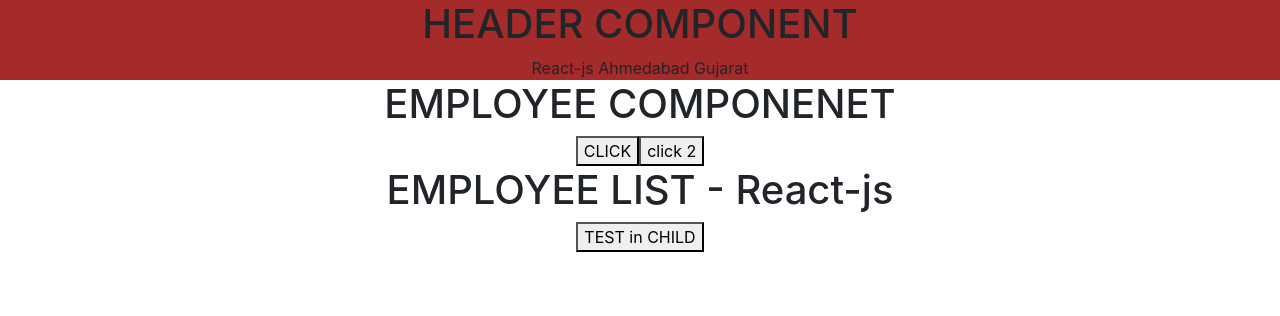
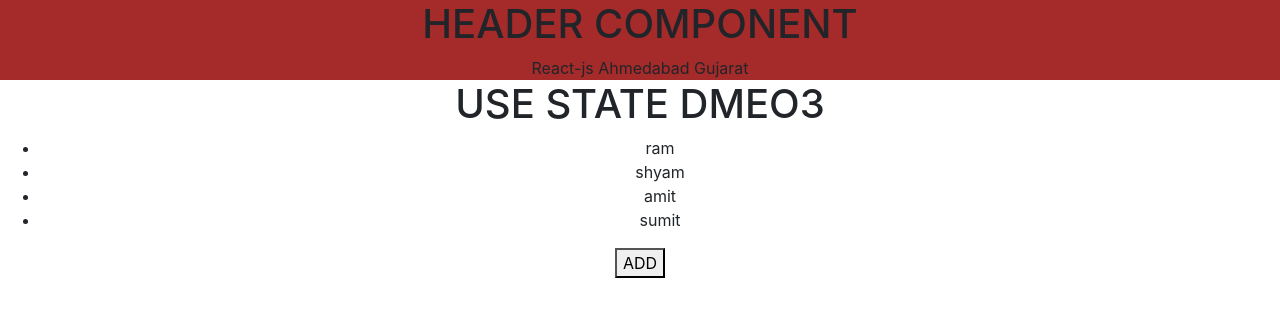
Before and after one commit to samirvithlani/2025-mern-evn, a React (Vite) app: page / in a window 1280 px wide. Shown: the top 316 px of the page. Built offline with nearby package versions, Linux system fonts and the light colour scheme.

Commit message:
useState demo

```diff
--- a/src/App.jsx
+++ b/src/App.jsx
@@ -9,6 +9,9 @@ import { MapDemo } from './components/MapDemo'
 import { MapDemo2 } from './components/MapDemo2'
 import { MapDemo3 } from './components/MapDemo3'
 import { Employee } from './components/Employee'
+import { UseStateDemo } from './components/UseStateDemo'
+import { UseStateDemo2 } from './components/UseStateDemo2'
+import { UseStateDemo3 } from './components/UseStateDemo3'
 
 function App() {
 
@@ -22,7 +25,9 @@ function App() {
   return (
    <div>
       <Header title ={title} address = {address}></Header>
-      <Employee title = {title}></Employee>
+      {/* <Employee title = {title}></Employee> */}
+      {/* <UseStateDemo2></UseStateDemo2> */}
+      <UseStateDemo3></UseStateDemo3>
       {/* <Content></Content> */}
       {/* <MapDemo></MapDemo> */}
       {/* <MapDemo2></MapDemo2> */}
--- /dev/null
+++ b/src/components/UseStateDemo.jsx
@@ -0,0 +1,23 @@
+import React, { useState } from 'react'
+
+export const UseStateDemo = () => {
+    //var count = 0;
+    const[count,setCount]=useState(0) // 0 inital value...
+    //count -> state variable..
+    //setCount --> function : to make any changes count variable ---. setCount..
+
+    const increseCount = ()=>{
+
+        //count++
+        setCount(count+1)
+        console.log("count...",count)
+    }
+
+  return (
+    <div style={{textAlign:"center"}}>
+        <h1>UseStateDemo</h1>
+        <h1>COUNT = {count}</h1>
+        <button onClick={()=>{increseCount()}}>INCRESE</button>
+    </div>
+  )
+}
--- /dev/null
+++ b/src/components/UseStateDemo2.jsx
@@ -0,0 +1,22 @@
+import React, { useState } from 'react'
+
+export const UseStateDemo2 = () => {
+    const [isLoading, setisLoading] = useState(true)//boolean
+    const stopLoader =() =>{
+        setisLoading(false)
+    }
+    setTimeout(() => {
+        //alert("ok...")
+        setisLoading(false)
+    }, 3000);
+  return (
+    <div style={{textAlign:"center"}}>
+        <h1>useState demo 2</h1>
+        {
+            isLoading == true && <h1>Loading...</h1>
+        }
+        <button onClick={()=>{stopLoader()}}>stop</button>
+        <button onClick={()=>{setisLoading(false)}}>stop1</button>
+    </div>
+  )
+}
--- /dev/null
+++ b/src/components/UseStateDemo3.jsx
@@ -0,0 +1,28 @@
+import React, { useState } from 'react'
+
+export const UseStateDemo3 = () => {
+    const [userList, setuserList] = useState(["ram","shyam","amit","sumit"]) //array
+    const addUSer  = ()=>{
+
+        // var x = userList.push("abcd") //x =5 -->number
+        // console.log("x",x)
+        // setuserList(x) // numner
+
+        //spread operator..
+        var x = [...userList,"abcd"]
+        setuserList(x)
+    }
+  return (
+    <div style={{textAlign:"center"}}>
+        <h1>USE STATE DMEO3</h1>
+        <ul>
+            {
+                userList.map((user)=>{
+                    return <li>{user}</li>
+                })
+            }
+        </ul>
+        <button onClick={()=>{addUSer()}}>ADD</button>
+    </div>
+  )
+}
```
Also changed, not shown: task.txt (added), th.txt.
